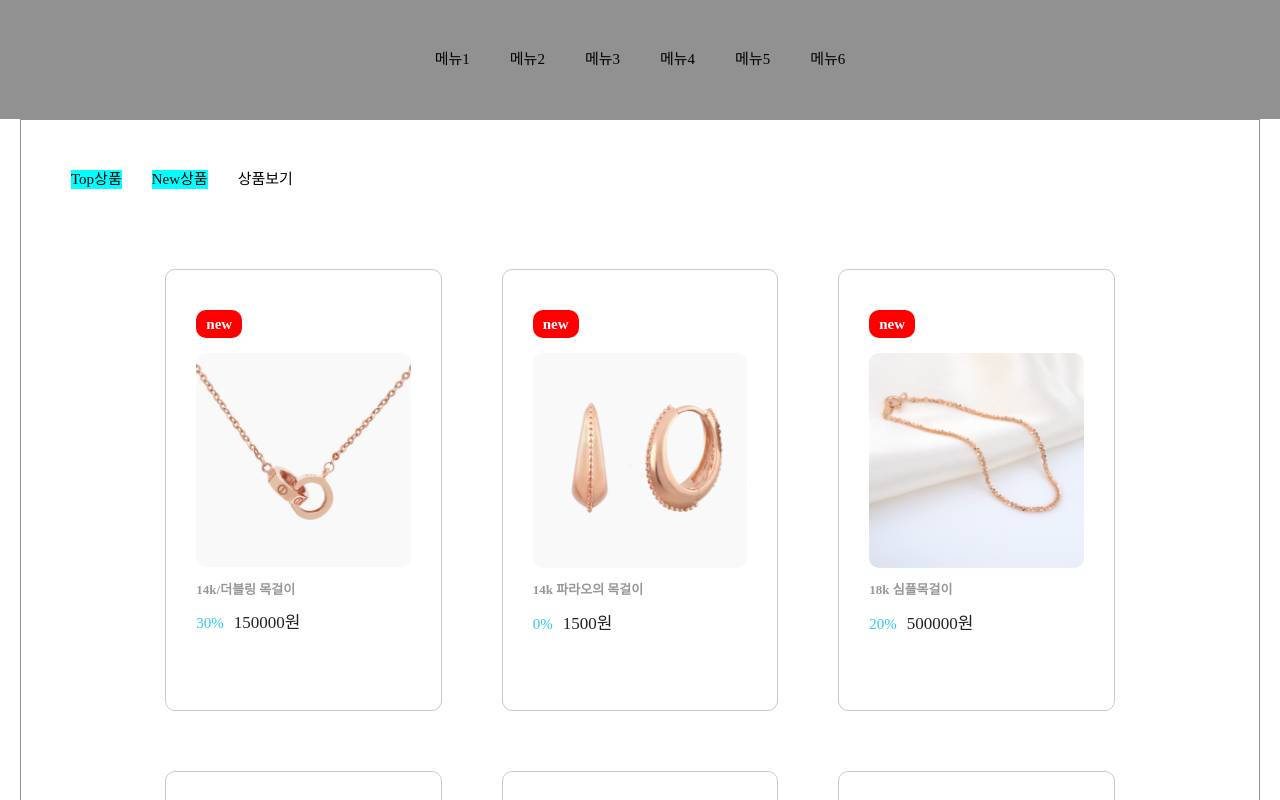
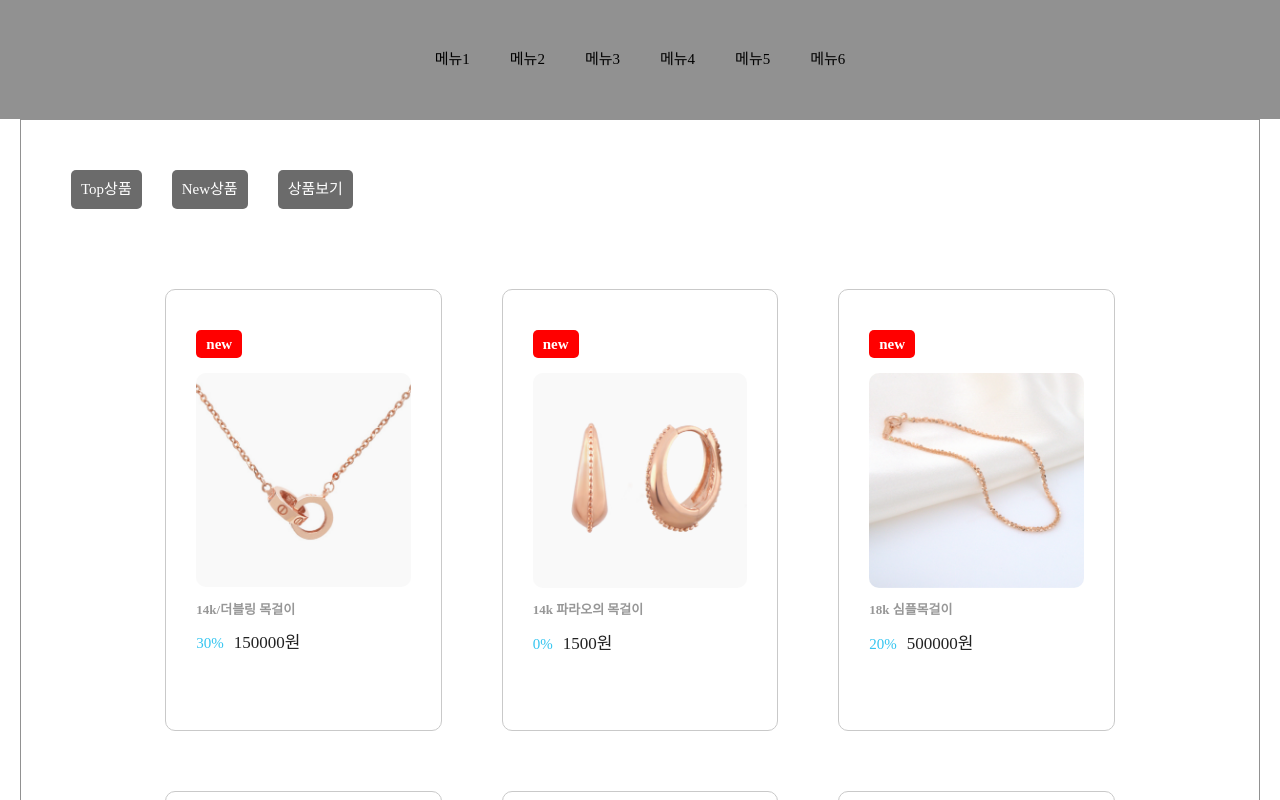
Before and after one commit to jikkk9/router01, a React (Create React App) app in the folder router/: page / in a window 1280 px wide. Shown: the top 800 px of the page. Built offline with nearby package versions, Linux system fonts and the light colour scheme.

Commit message:
add (스타일 수정 1)

```diff
--- a/router/src/App.css
+++ b/router/src/App.css
@@ -33,14 +33,14 @@
   padding: 50px;
 }
 
-.headLine h3 {
+.headLine h3,
+.headLine a {
   margin-right: 30px;
-  background-color: aqua;
+  background-color: rgb(107, 107, 107);
   cursor: pointer;
-}
-
-.headLine Link {
-  background-color: aquamarine;
+  border-radius: 5px;
+  padding: 10px;
+  color: #fff;
 }
 
 .MainList {
@@ -98,7 +98,7 @@
   display: inline-block;
   color: #fff;
   padding: 5px 10px;
-  border-radius: 10px;
+  border-radius: 5px;
   font-size: 15px;
   font-weight: 600;
   margin: 10px 0;
@@ -110,7 +110,7 @@
   display: block;
   color: #fff;
   padding: 10px 15px;
-  border-radius: 10px;
+  border-radius: 5px;
   font-size: 13px;
   font-weight: 600;
   position: absolute;
```
